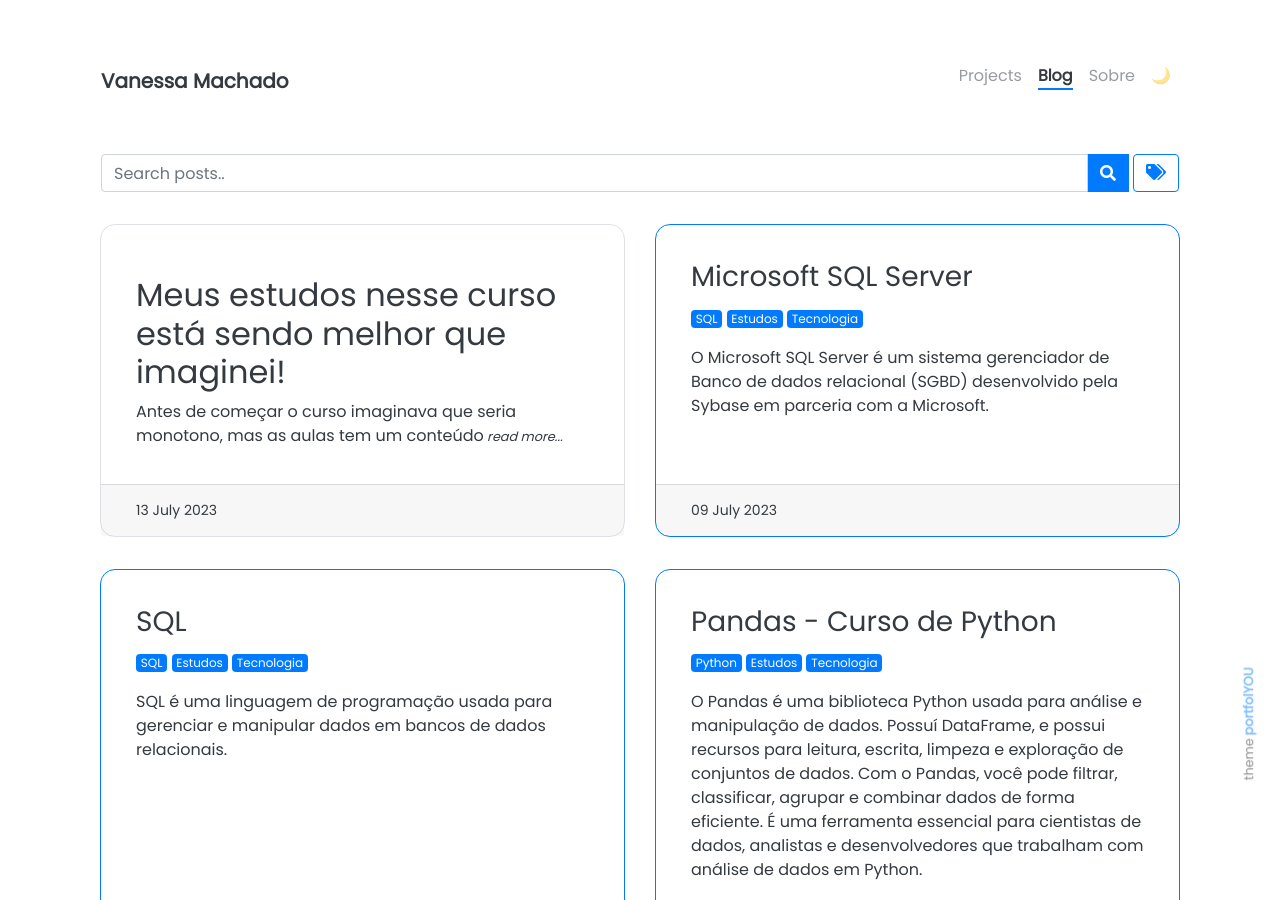
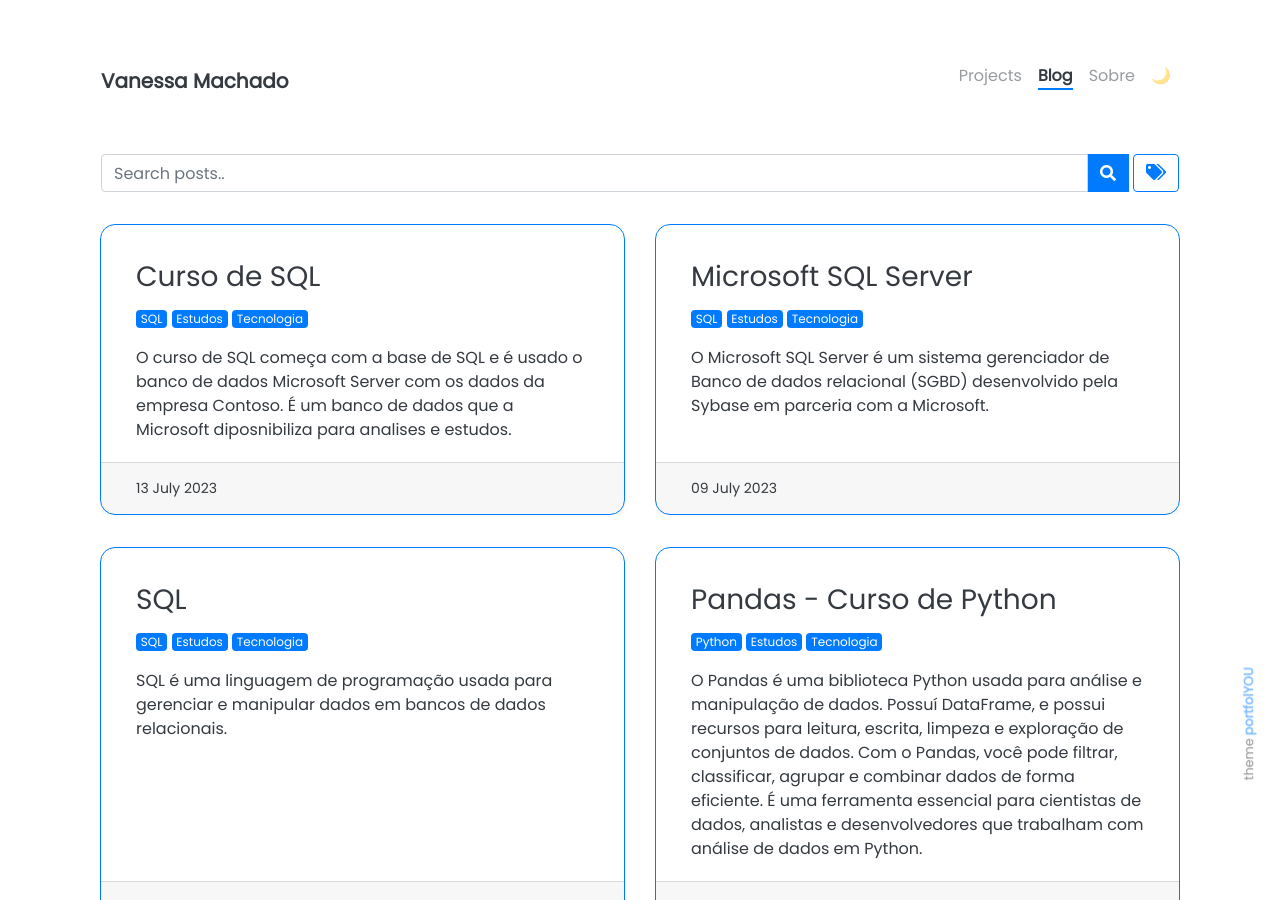
Before and after one commit to Vanessamachado93/Vanessamachado93.github.io, a Jekyll site: the page built from pages/blog.html, in a window 1280 px wide and 900 px high. Built offline with Jekyll 4.4.1, drawn with Linux system fonts in a browser that asks for light colours; nearby versions of some CDN libraries; comment, search, counter and statistics services are not loaded.

```diff
--- a/_posts/2023-07-03-curso-python-copy.md
+++ b/_posts/2023-07-13-curso-sql.md
@@ -3,11 +3,8 @@ title: Curso de SQL
 tags: [SQL, Estudos, Tecnologia]
 style: border
 color: primary
-description: O curso de SQL começa com a base de
-SQL e é usado o banco de dados Microsoft Server com os
-dados da empresa Contoso.
+description: O curso de SQL começa com a base de  SQL e é usado o banco de dados Microsoft Server com os dados da empresa Contoso. É um banco de dados que a Microsoft diposnibiliza para analises e estudos.
 ---
-
 
 ## Meus estudos nesse curso está sendo melhor que imaginei!
 Antes de começar o curso imaginava que seria monotono, mas as aulas
```
